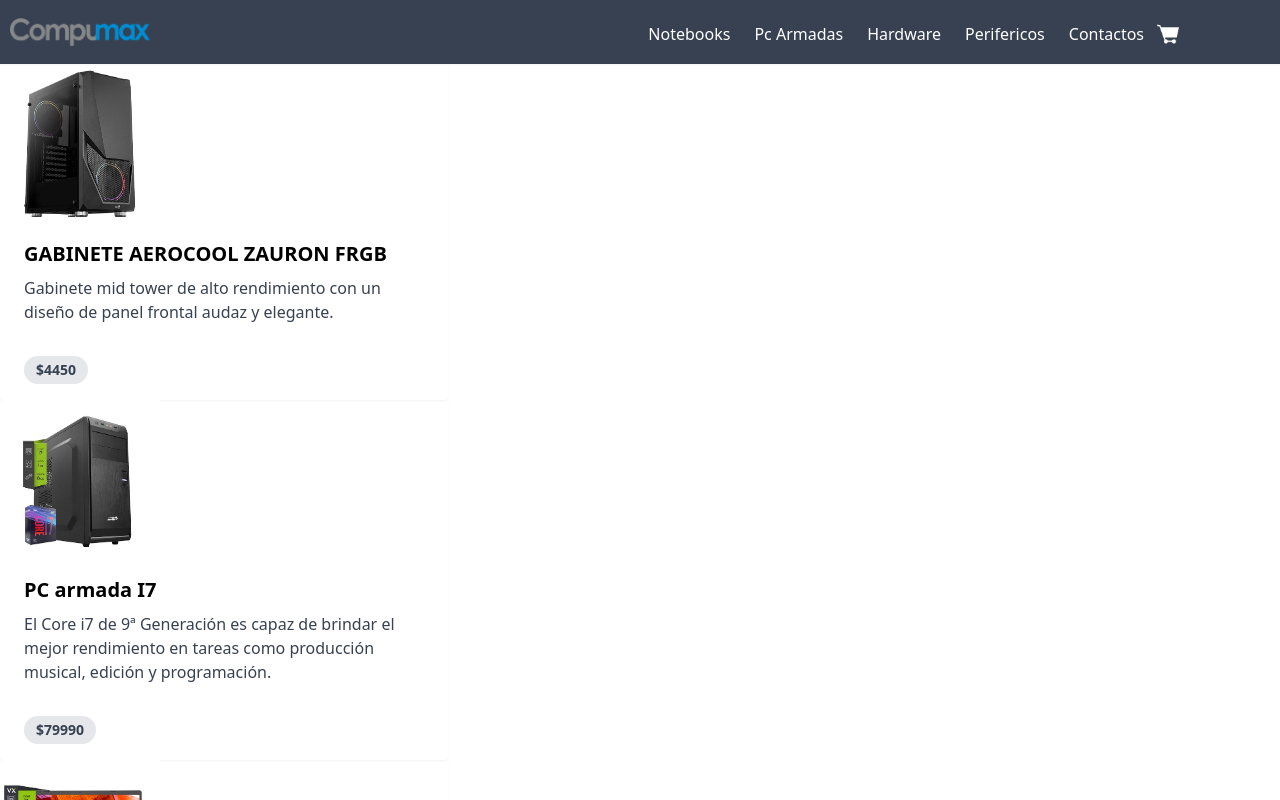
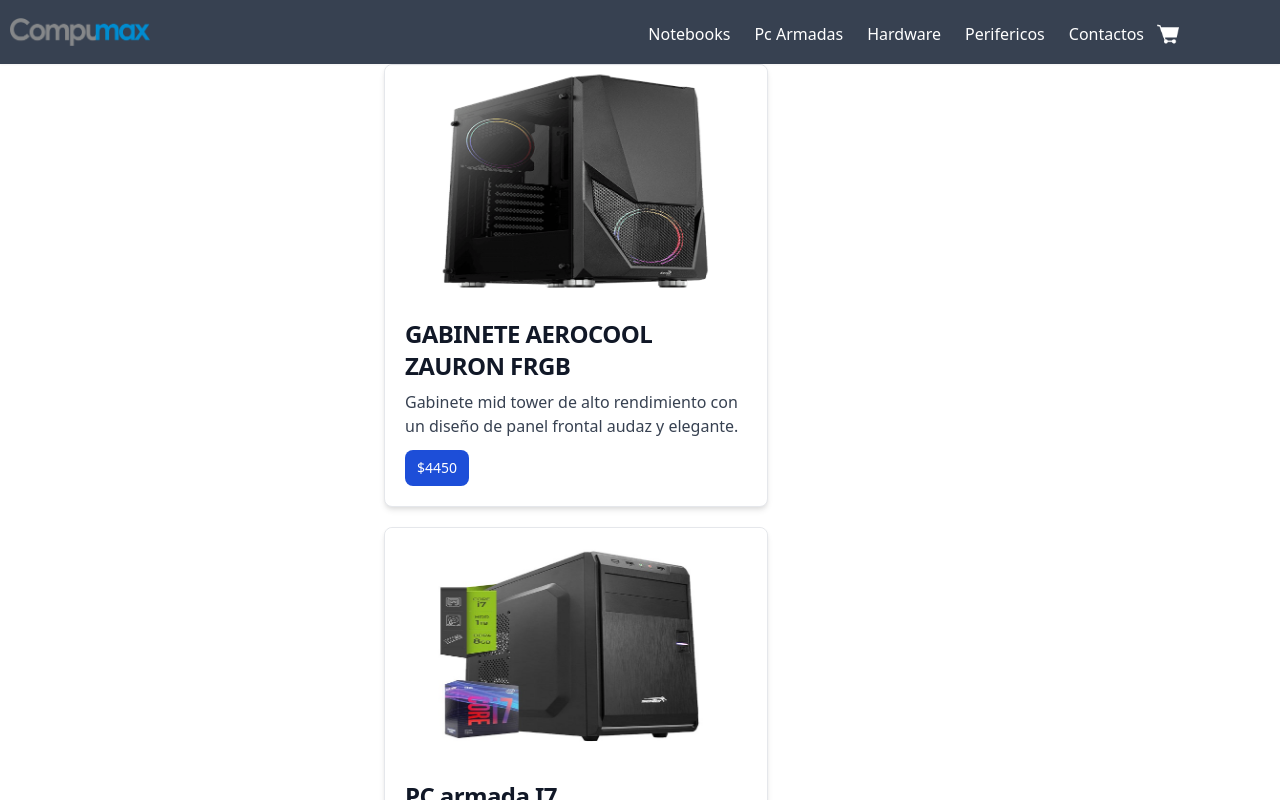
Before and after one commit to martinb28/compumax, a React (Create React App) app: page / in a window 1280 px wide. Shown: the top 800 px of the page. Built offline with nearby package versions, Linux system fonts and the light colour scheme.

Commit message:
CompuMaxBugao

```diff
--- a/src/Components/Container/ItemList/Item/Item.js
+++ b/src/Components/Container/ItemList/Item/Item.js
@@ -2,16 +2,22 @@
 
 const Item = ({nombre, desc, precio, imagen}) => {
     return(
-    <div class="max-w-md flex rounded flex-wrap overflow-hidden shadow-sm">
-        <img class="w-40 h-40"src={imagen} alt = {nombre}/>
-        <div class="px-6 py-4">
-            <div class="font-bold text-xl mb-2">{nombre}</div>
-                <p class="text-gray-700 text-base">{desc}</p>
-            </div>
-        <div class="px-6 pt-4 pb-2">
-            <span class="inline-block bg-gray-200 rounded-full px-3 py-1 text-sm font-semibold text-gray-700 mr-2 mb-2">${precio}</span>
+        <div class="max-w-lg mx-auto">
+    <div class="bg-white shadow-md border border-gray-200 rounded-lg max-w-sm mb-5">
+        <img class="rounded-t-lg" src={imagen} alt = {nombre}/>
+
+        <div class="p-5">
+
+                <h5 class="text-gray-900 font-bold text-2xl tracking-tight mb-2">{nombre}</h5>
+
+            <p class="font-normal text-gray-700 mb-3">{desc}</p>
+            <p class="text-white bg-blue-700 hover:bg-blue-800 focus:ring-4 focus:ring-blue-300 font-medium rounded-lg text-sm px-3 py-2 text-center inline-flex items-center" >
+                ${precio}
+            </p>
         </div>
     </div>
+
+</div>
     )
 }
 
```
Also changed, not shown: src/Data/Data.js (line endings or trailing spaces).
